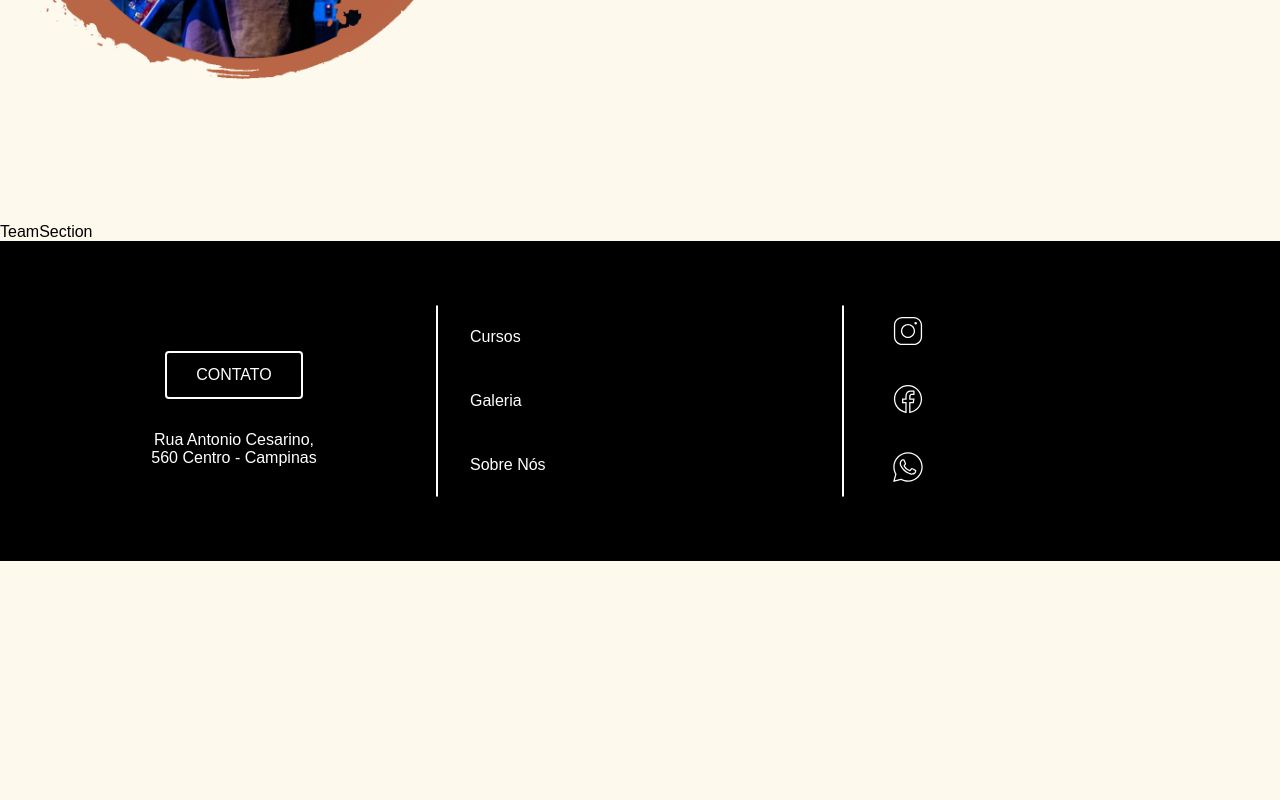
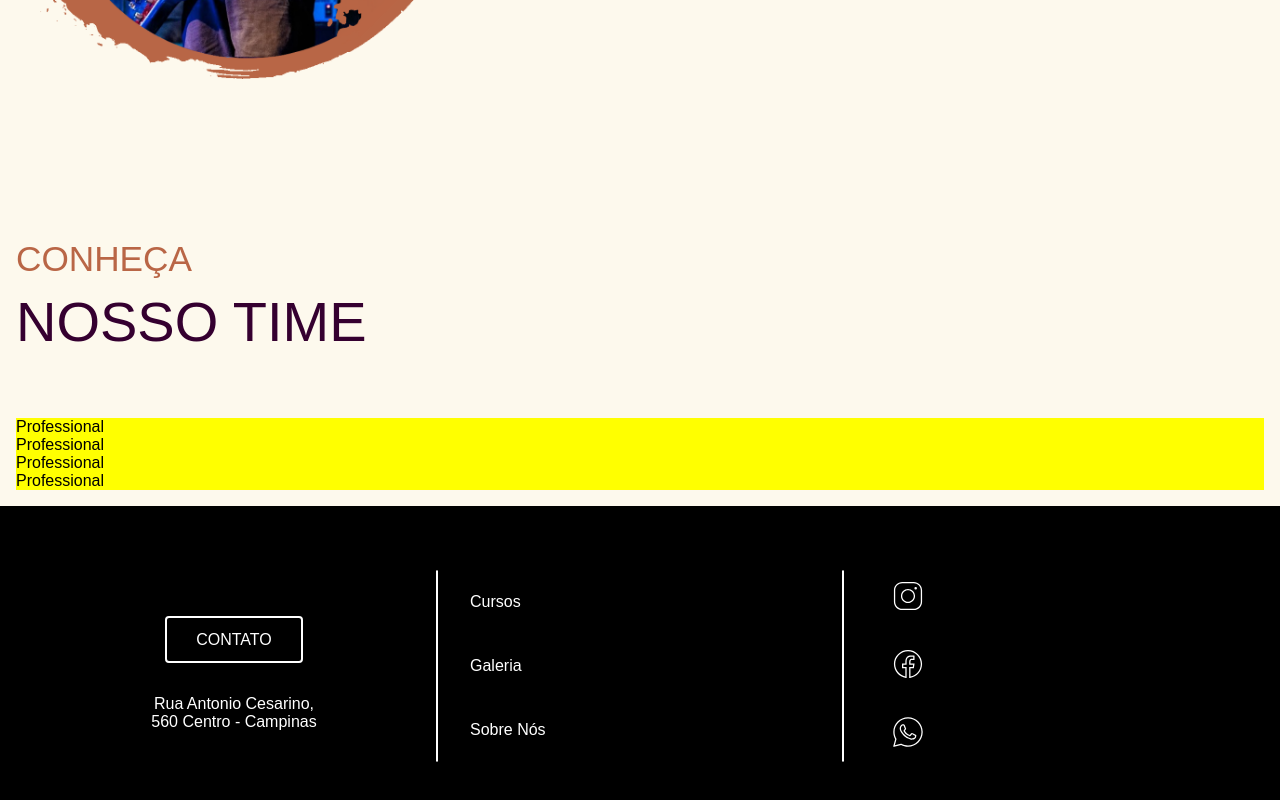
Before and after one commit to ulissesmarciano/site-react-ccem-escola-de-musica, a React (Create React App) app: page / in a window 1280 px wide. Shown: the part 4638-5438 px from the top of the page. Before the commit the page ends 5199 px from the top, so only its background shows below. Built offline with nearby package versions, Linux system fonts and the light colour scheme; a web font is replaced by a local one.

Commit message:
Atualização: Importação do novo componente na seção

```diff
--- a/src/components/TeamSection/index.jsx
+++ b/src/components/TeamSection/index.jsx
@@ -1,12 +1,20 @@
 import React from 'react';
 import { Container } from './styles';
+import TeamProfessionalItem from '../TeamProfessionalItem';
 
 const TeamSection = () => {
-  return (
-    <Container>
-      TeamSection
-    </Container>
-  )
-}
+    return (
+        <Container>
+            <div className='section-title'>
+                <p className='section-title' id='cursos'>Conheça</p>
+                <h2>Nosso Time</h2>
+            </div>
+            <TeamProfessionalItem />
+            <TeamProfessionalItem />
+            <TeamProfessionalItem />
+            <TeamProfessionalItem />
+        </Container>
+    );
+};
 
 export default TeamSection;
--- a/src/components/TeamSection/styles.js
+++ b/src/components/TeamSection/styles.js
@@ -1,5 +1,41 @@
 import styled from "styled-components";
 
 export const Container = styled.section`
+    margin: 4rem 0;
+    padding: 0 1rem;
 
+    .section-title p{
+        margin: 0 0 .6rem;
+        scroll-margin-top: 100px;
+
+        font-size: 1.4rem;
+        font-weight: 400;
+        text-transform: uppercase;
+        color: #b96646;
+    }
+
+    .section-title h2 {
+        margin: 0 0 4rem;
+
+        font-size: 2rem;
+        font-weight: 400;
+        text-transform: uppercase;
+        color: #350030;
+    }
+
+    @media (min-width: 601px){
+
+        margin: auto;
+        padding: 1rem;
+        max-width: 1440px;
+
+        .section-title p {
+            font-size: 2.2rem;
+        }
+
+        .section-title h2 {
+            font-size: 3.5rem;
+        }
+
+    }
 `
```
